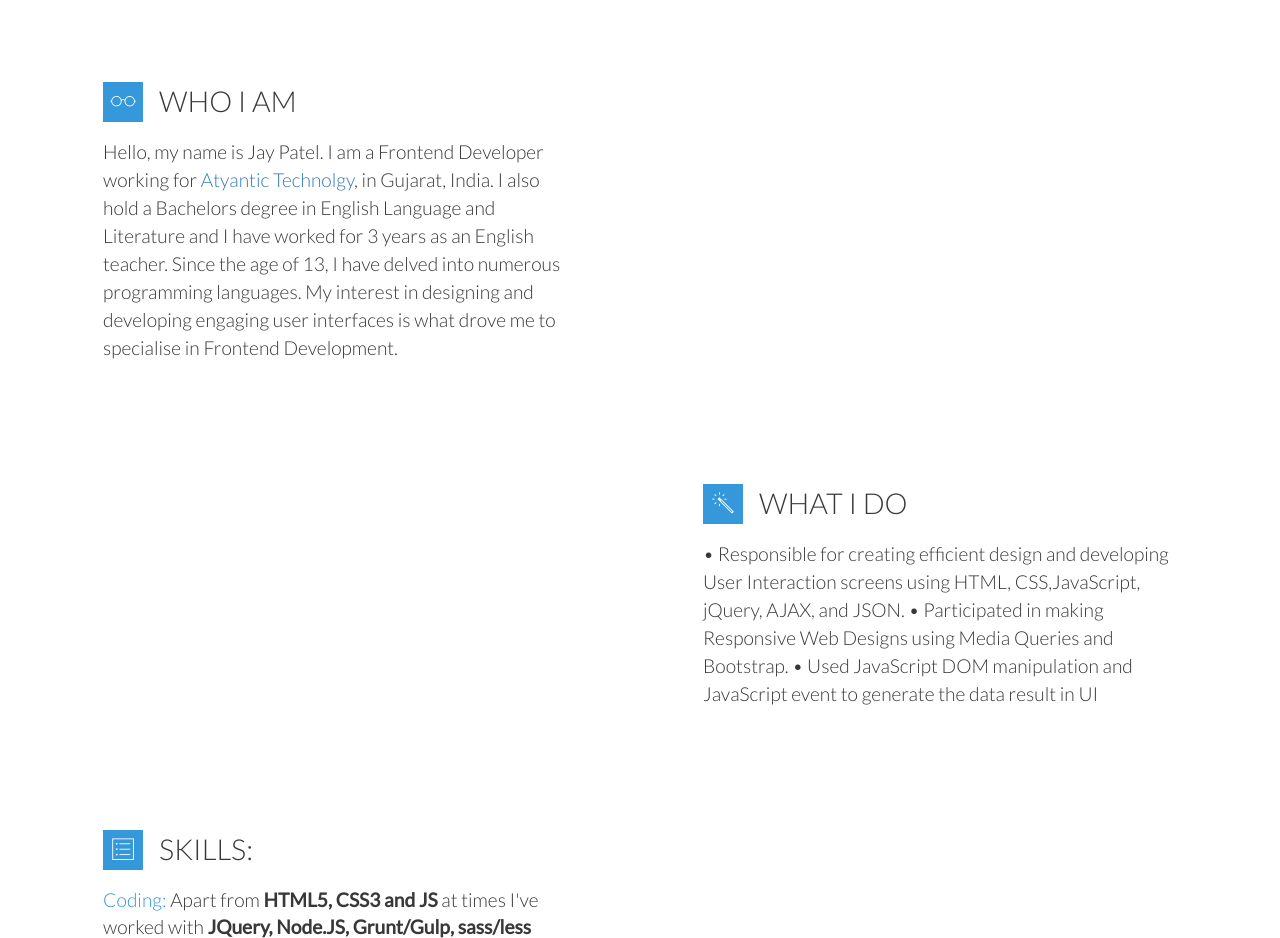
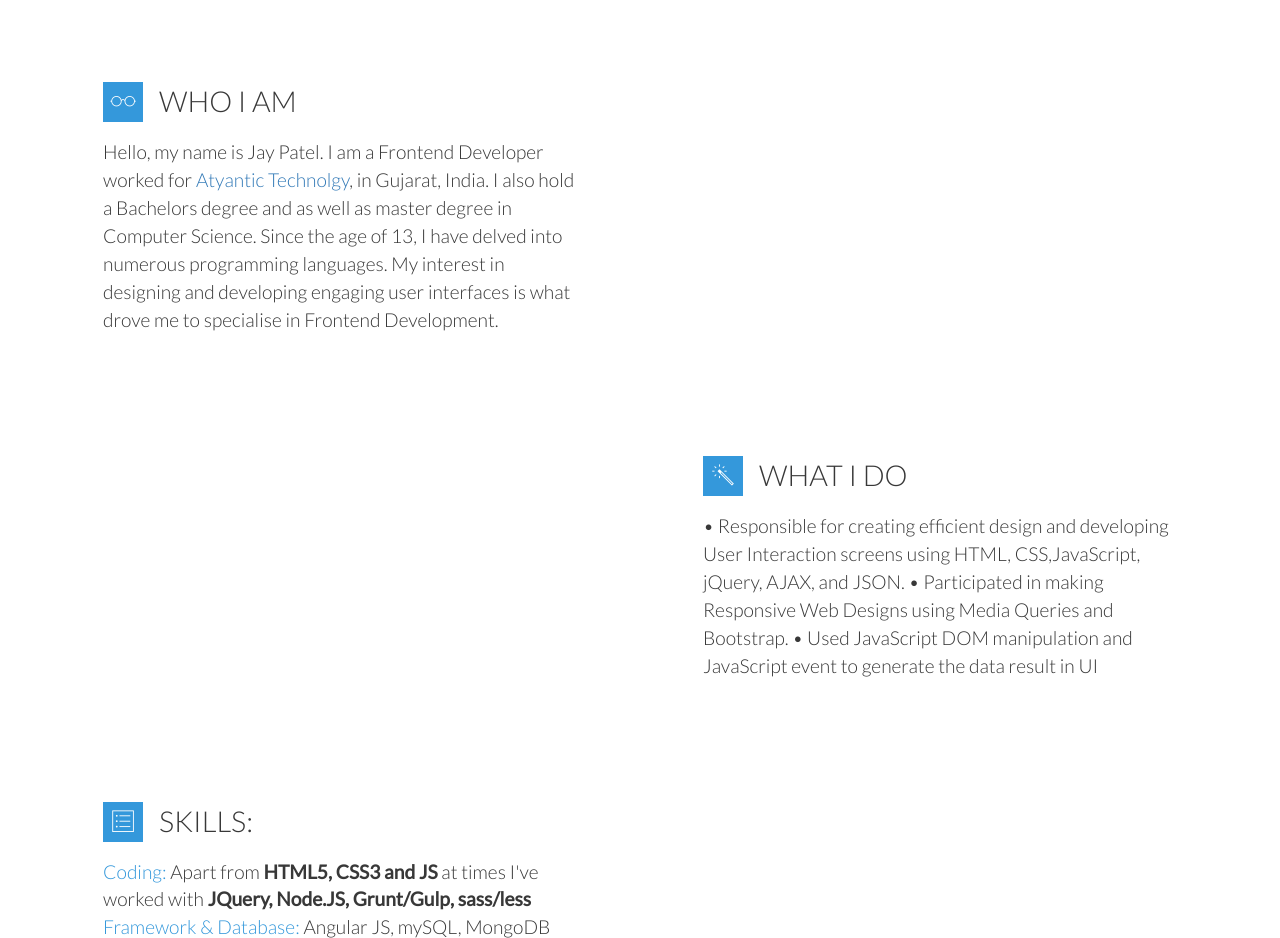
Before and after one commit to jayp12/jayp12.github.io, a plain HTML site: page index.html in a window 1280 px wide. Shown: the part 980-1918 px from the top of the page. Drawn offline with nearby package versions, Linux system fonts and the light colour scheme; files whose address does not match are found by name.

Commit message:
Update index.html

```diff
--- a/index.html
+++ b/index.html
@@ -89,7 +89,7 @@
                     <div class="col-md-6 feats-container">
                         <section>
                             <h3><span class="ion-ios-glasses-outline icon-header"></span>Who I am</h3>
-                            <p>Hello, my name is Jay Patel. I am a Frontend Developer working for <a href="http://si-labs.com" target="_blank">Atyantic Technolgy</a>, in Gujarat, India. I also hold a Bachelors degree in English Language and Literature and I have worked for 3 years as an English teacher. Since the age of 13, I have delved into numerous programming languages. My interest in designing and developing engaging user interfaces is what drove me to specialise in Frontend Development.</p>
+                            <p>Hello, my name is Jay Patel. I am a Frontend Developer worked for <a href="http://si-labs.com" target="_blank">Atyantic Technolgy</a>, in Gujarat, India. I also hold a Bachelors degree and as well as master degree in Computer Science. Since the age of 13, I have delved into numerous programming languages. My interest in designing and developing engaging user interfaces is what drove me to specialise in Frontend Development.</p>
                         </section>
                     </div>
                     <div class="col-md-6 feat-bg bg-me hidden-xs hidden-sm invisible" style="background-image: url('jay.png');"></div>
```
